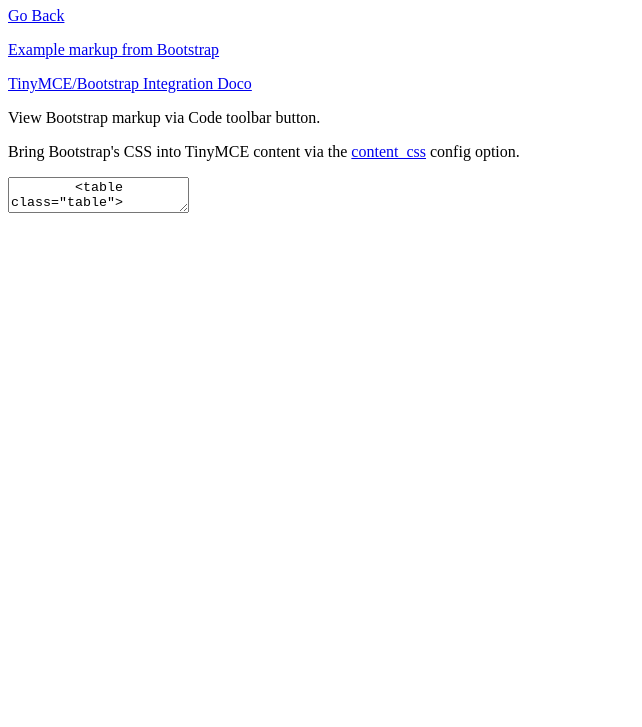
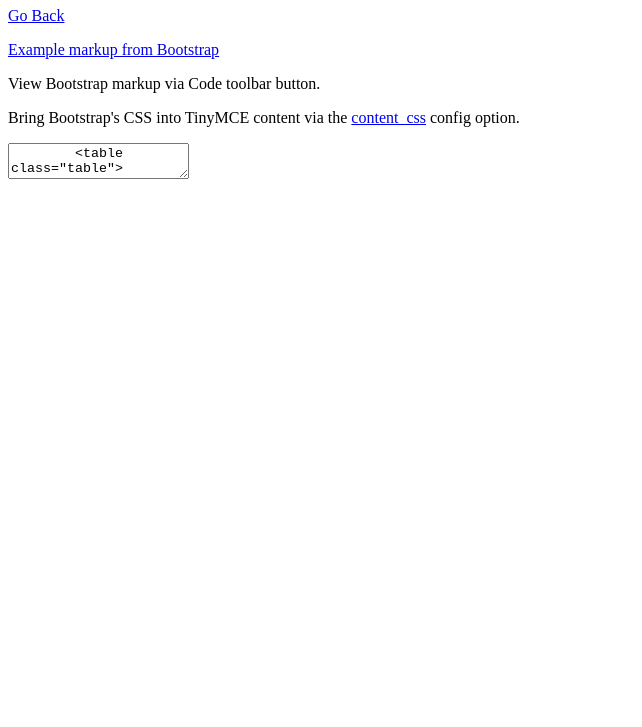
Before and after one commit to lincolndennis/tinyboot, a plain HTML site: page inside/index.html in a window 1280 px wide. Shown: the part 73-800 px from the top of the page, without its empty margins (0-642 px from the left). Drawn offline with Linux system fonts and the light colour scheme; a script that the page names is missing.

Commit message:
correct doco link

```diff
--- a/inside/index.html
+++ b/inside/index.html
@@ -26,7 +26,6 @@
   <h1>Using Bootstrap Markup Inside TinyMCE</h1>
   <p><a href="/">Go Back</a></p>
   <p><a href="https://getbootstrap.com/docs/4.4/content/tables/#table-head-options">Example markup from Bootstrap</a></p>
-  <p><a href="https://www.tiny.cloud/docs/integrations/bootstrap/">TinyMCE/Bootstrap Integration Doco</a></p>
 
   <p>View Bootstrap markup via Code toolbar button.</p>
   <p>Bring Bootstrap's CSS into TinyMCE content via the <a href="https://www.tiny.cloud/docs/configure/content-appearance/#content_css">content_css</a> config option.</p>
```
Also changed, not shown: outside/index.html (+1 -0 lines).
